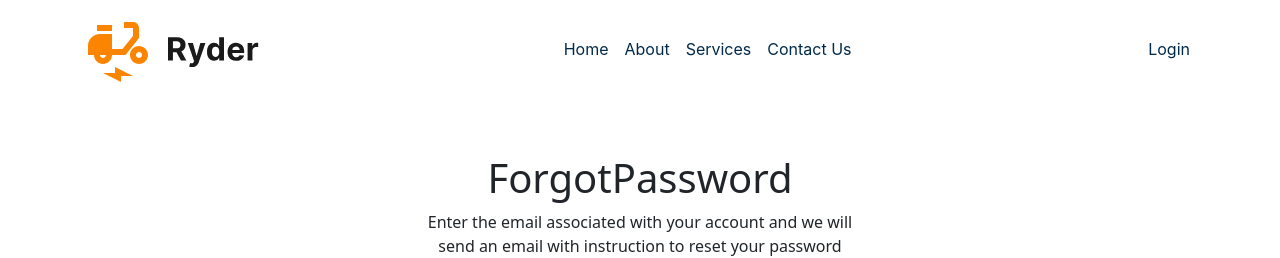
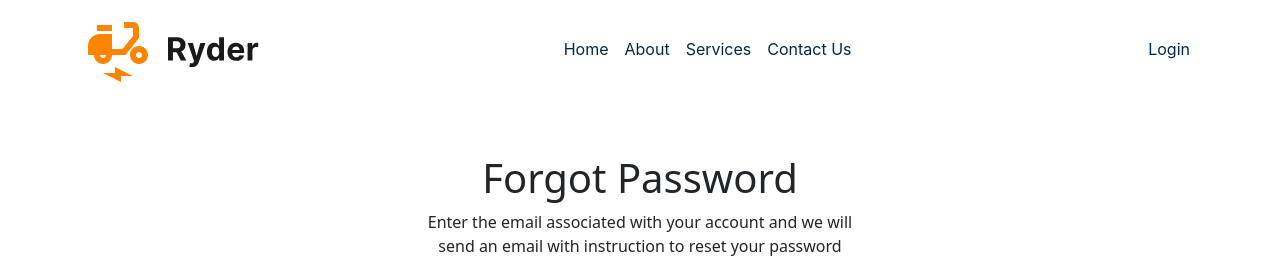
Before and after one commit to J-aimz/Ryder_Frontend_, a React (Create React App) app in the folder ryder/: page /passwordreset in a window 1280 px wide. Shown: the top 258 px of the page. Built offline with nearby package versions, Linux system fonts and the light colour scheme.

Commit message:
new changes

```diff
--- a/ryder/src/components/passwordresets/passwordreset.jsx
+++ b/ryder/src/components/passwordresets/passwordreset.jsx
@@ -61,7 +61,7 @@ const Passwordreset = () => {
       setForgetPassword('');
     } catch (error) {
       if (error.response) {
-        setSuccessMessage("");
+        setSuccessMessage("" );
         setError(error.response.data.data);
         failed();
       } else {
@@ -79,7 +79,7 @@ const Passwordreset = () => {
         <div className="holders">
           <form className="forgotpassword-form" action="">
             <div className="forgetpassword-container">
-              <h1 className="text-one">ForgotPassword</h1>
+              <h1 className="text-one">Forgot Password</h1>
               <p>
                 Enter the email associated with your account and we will send an
                 email with instruction to reset your password
```
